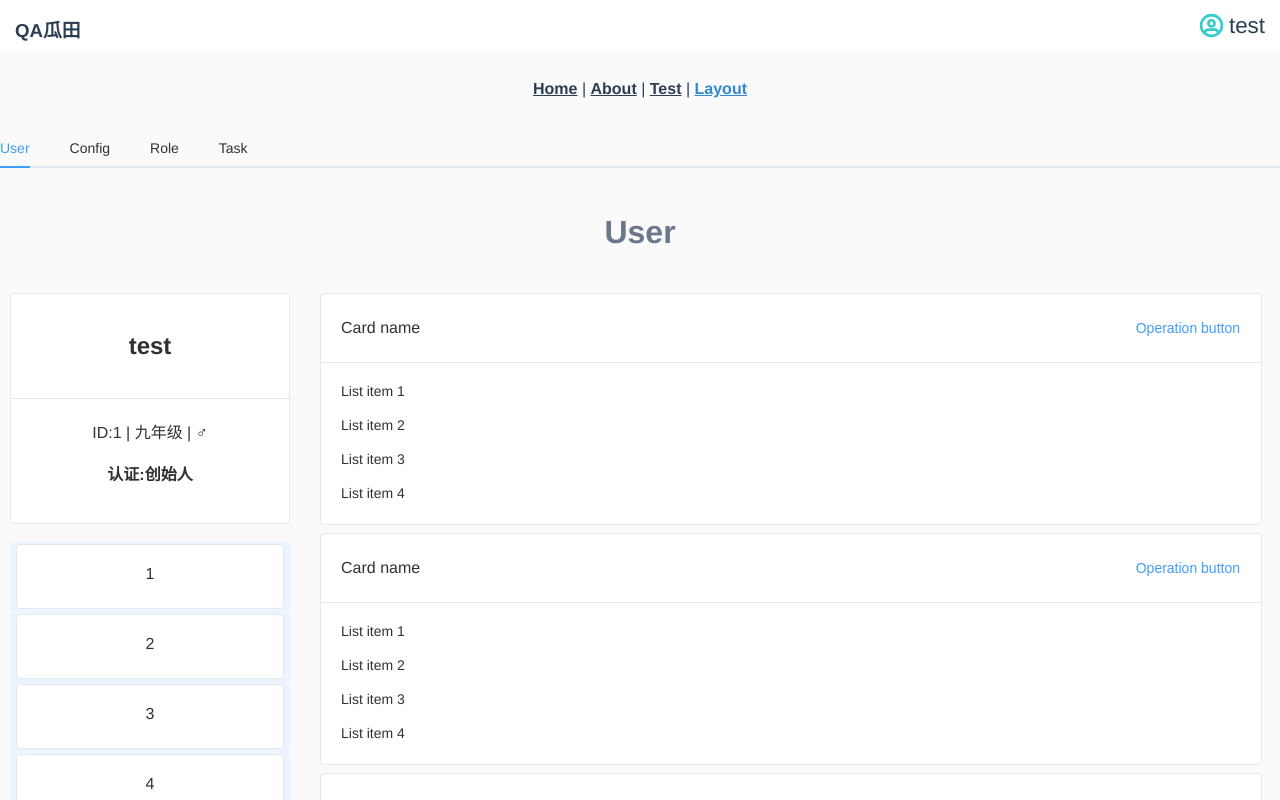
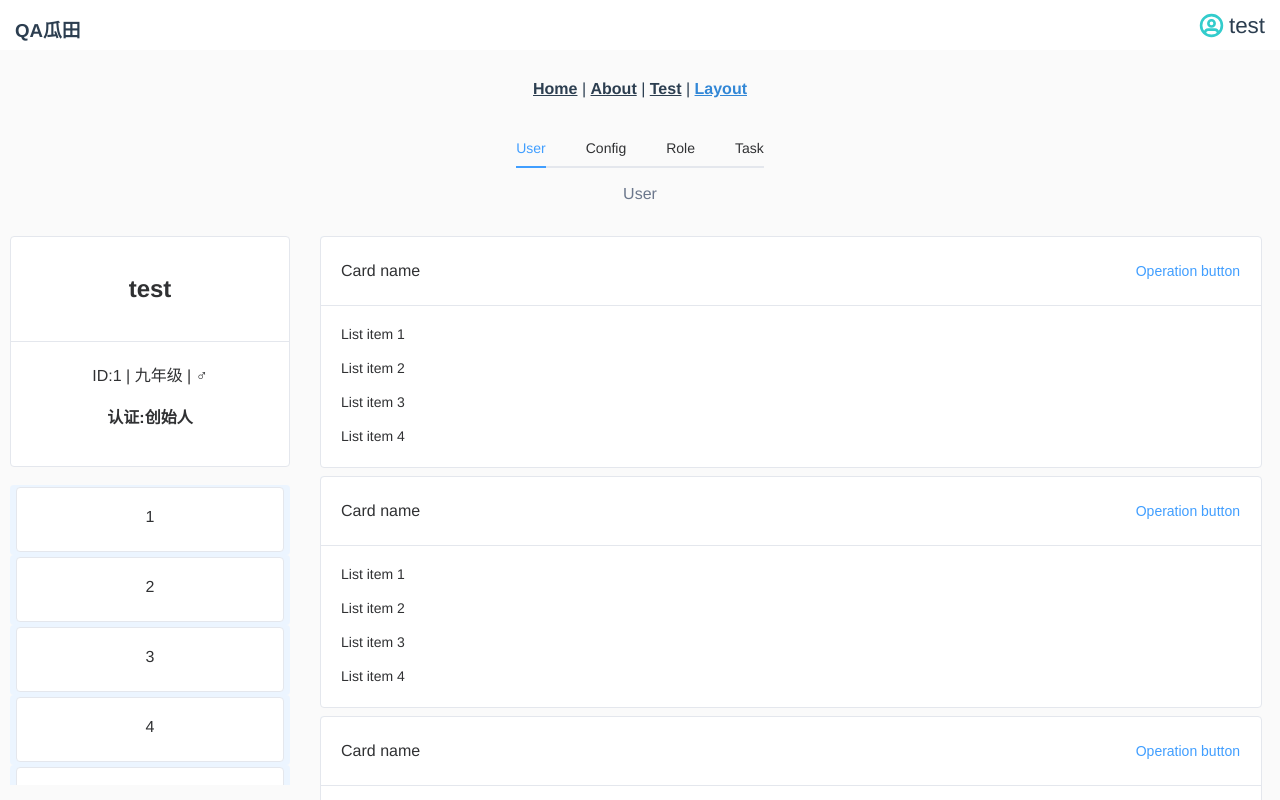
Before and after one commit to qa-gt/gt-v3-frontend, a Vue app: page /#/layout in a window 1280 px wide. Shown: the top 800 px of the page. Built offline with nearby package versions, Linux system fonts and the light colour scheme.

Commit message:
CSS+Layout UPDATE

```diff
--- a/src/views/LayoutView.vue
+++ b/src/views/LayoutView.vue
@@ -1,11 +1,12 @@
 <template>
+<el-row justify="space-around">
   <el-tabs v-model="activeName" class="demo-tabs" @tab-click="handleClick">
     <el-tab-pane label="User" name="first">User</el-tab-pane>
     <el-tab-pane label="Config" name="second">Config</el-tab-pane>
     <el-tab-pane label="Role" name="third">Role</el-tab-pane>
     <el-tab-pane label="Task" name="fourth">Task</el-tab-pane>
   </el-tabs>
-
+</el-row>
   <el-row justify="space-around">
     <el-col :span="5" class="test1">
       <el-card shadow="hover" class="box-card">
@@ -166,10 +167,10 @@
 
 <style>
 .demo-tabs > .el-tabs__content {
-  padding: 32px;
+  padding: 3px;
   color: #6b778c;
-  font-size: 32px;
-  font-weight: 600;
+  font-size: 16px;
+  font-weight: 80;
 }
 </style>
 
```
